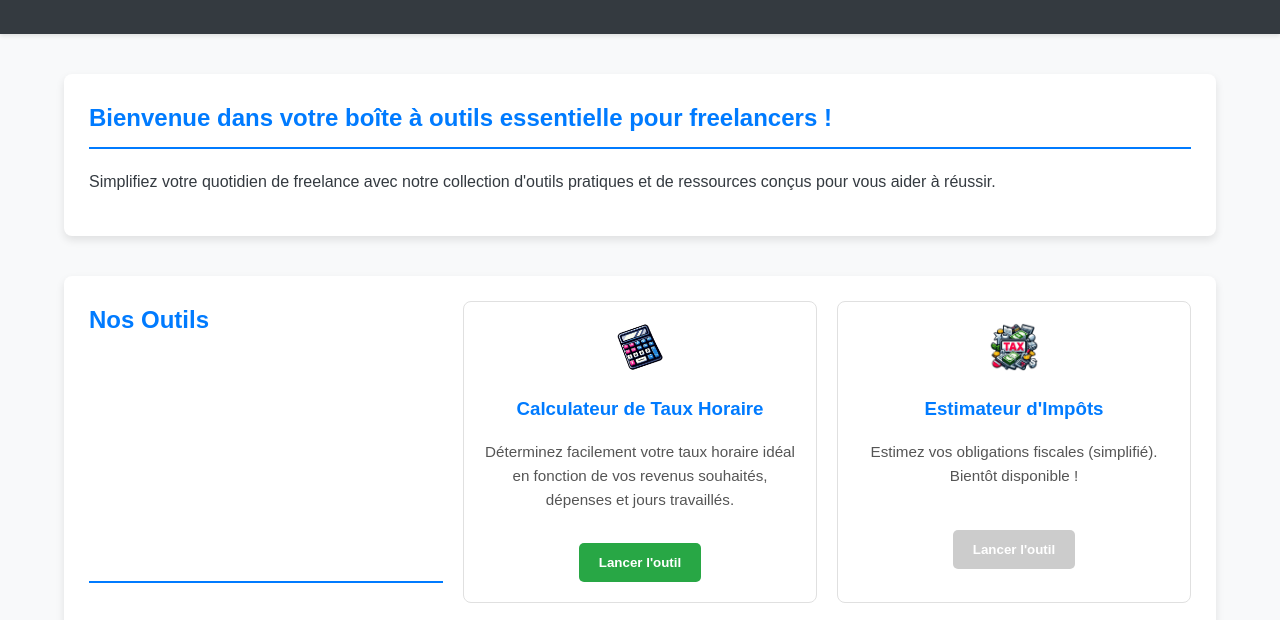
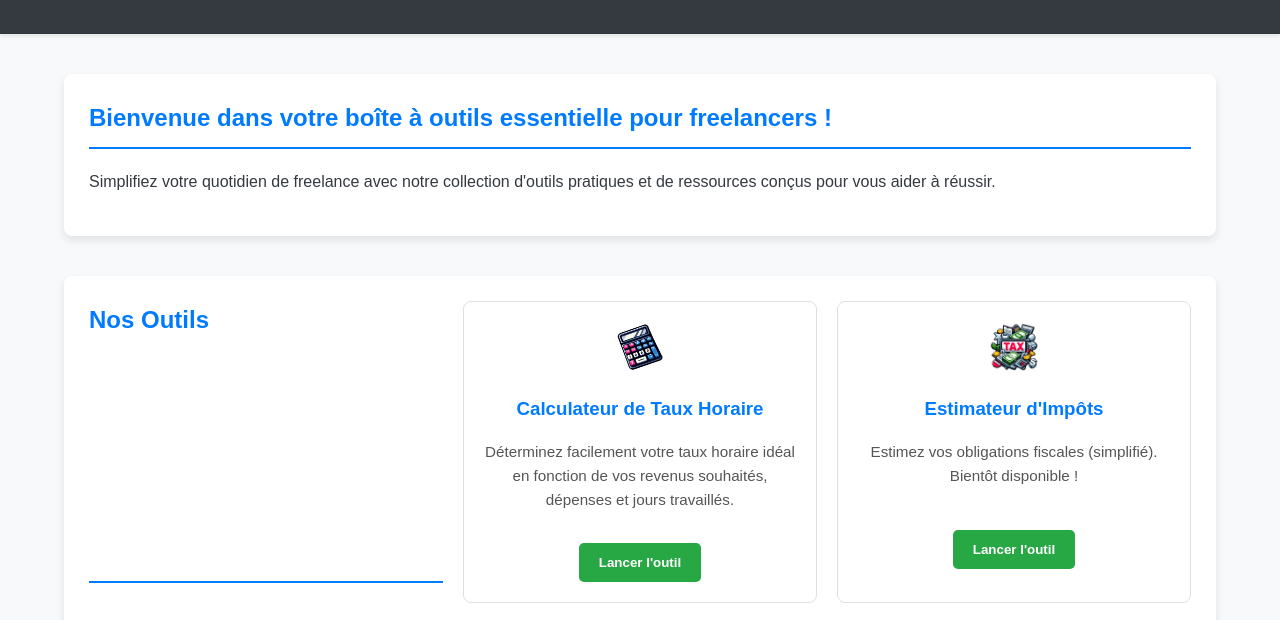
Before and after one commit to flemag/Freelancer-s-all-in-one, a plain HTML site: page index.html in a window 1280 px wide. Shown: the part 104-724 px from the top of the page. Drawn offline with Linux system fonts and the light colour scheme.

Commit message:
Update index.html

```diff
--- a/index.html
+++ b/index.html
@@ -38,7 +38,7 @@
                 <img src="assets/tax.png" alt="Icône Impôts" class="tool-icon">
                 <h3>Estimateur d'Impôts</h3>
                 <p>Estimez vos obligations fiscales (simplifié). Bientôt disponible !</p>
-                <button onclick="showTool('tax-estimator')" disabled>Lancer l'outil</button>
+                <button onclick="showTool('tax-estimator')">Lancer l'outil</button>
             </div>
             <div class="tool-card">
                  <img src="assets/budget.png" alt="Icône Budget" class="tool-icon">
```
